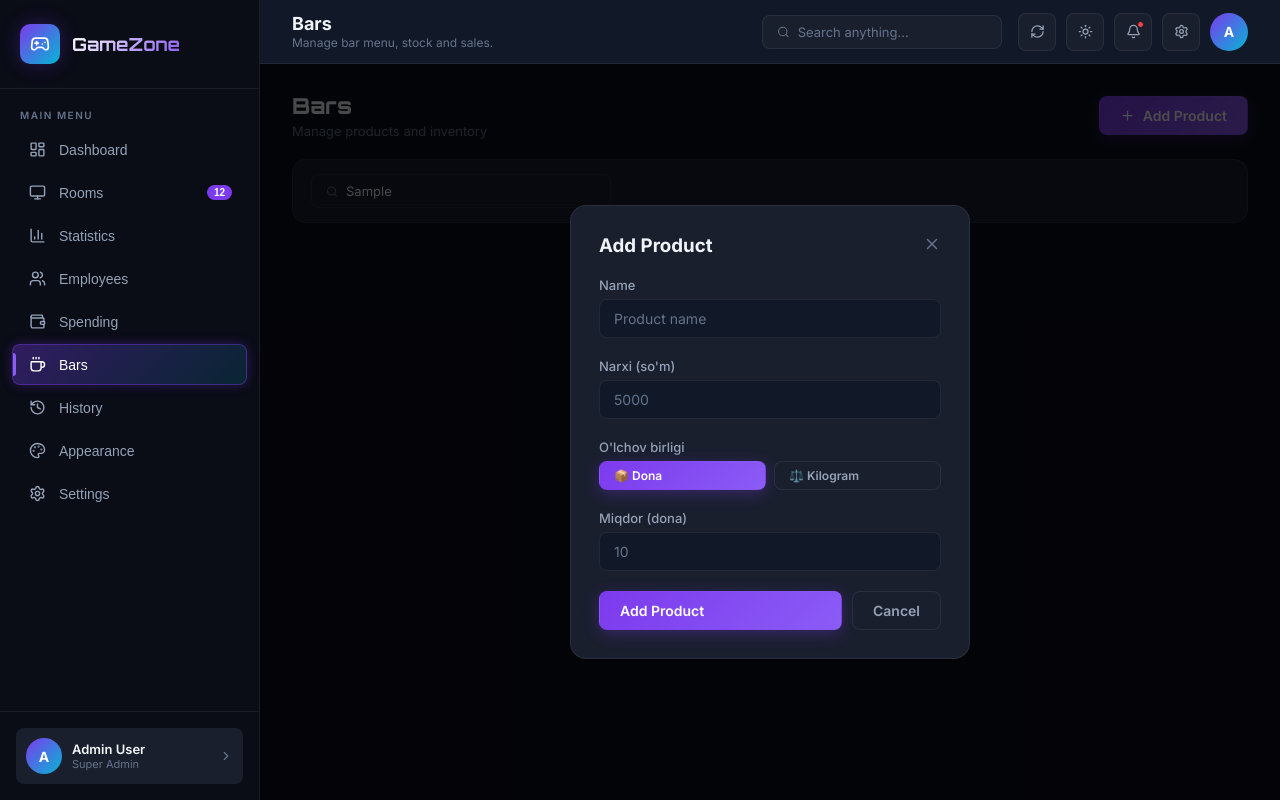
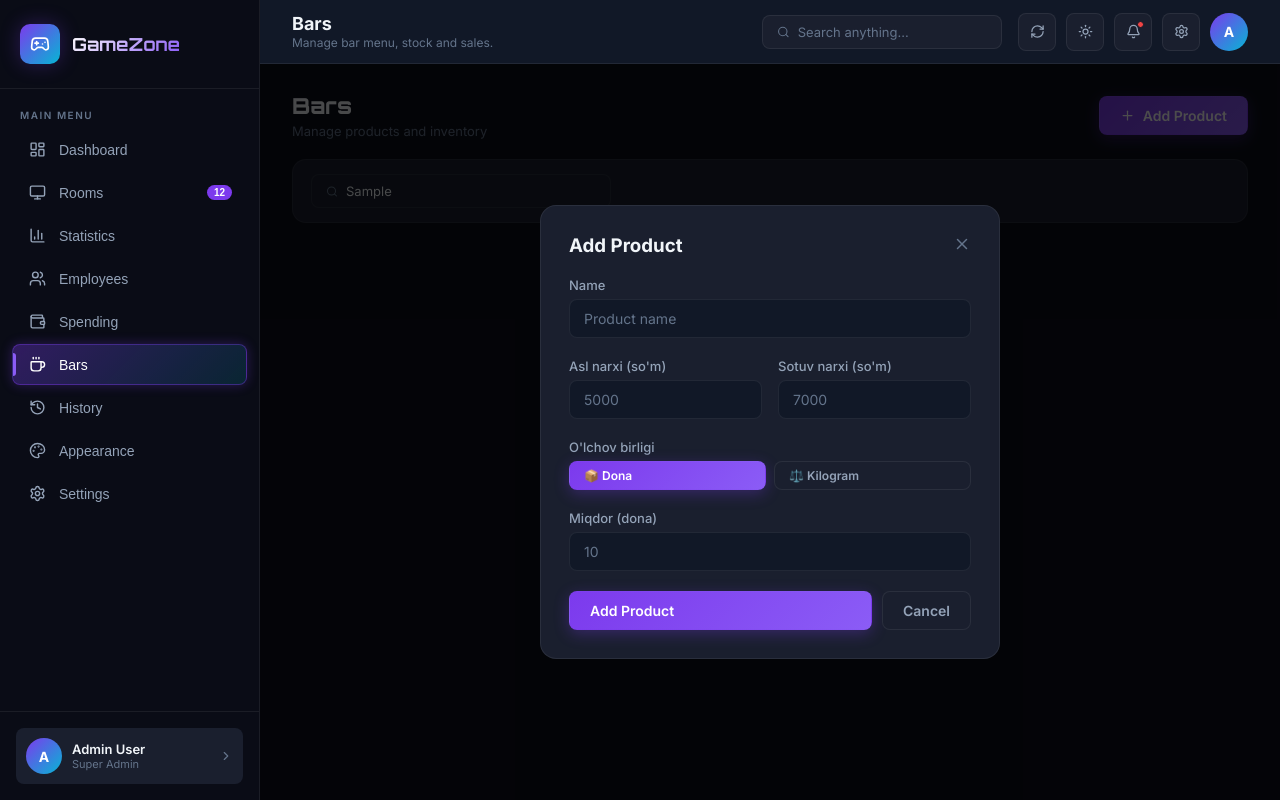
Before and after one commit to kEnmAz-just-chillguy/gaming-club, a React (Vite) app: page /bars in a window 1280 px wide. Both pictures are taken after typing "Sample" into the empty fields and a click on the button "Add Product". Built offline with nearby package versions, Linux system fonts and the light colour scheme.

Commit message:
feat(bars): add sotuv narxi and fix modal layout

```diff
--- a/src/pages/Bars.jsx
+++ b/src/pages/Bars.jsx
@@ -14,24 +14,24 @@ export default function Bars() {
   const [search, setSearch] = useState('');
   const [showAdd, setShowAdd] = useState(false);
   const [editId, setEditId] = useState(null);
-  const [form, setForm] = useState({ name: '', price: '', quantity: '', unit: 'dona' });
+  const [form, setForm] = useState({ name: '', price: '', sotuv_narxi: '', quantity: '', unit: 'dona' });
 
   const filtered = items.filter(i => i.name.toLowerCase().includes(search.toLowerCase()));
 
   const handleSave = () => {
     if (!form.name) return;
     if (editId) {
-      setItems(prev => prev.map(i => i.id === editId ? { ...i, ...form, price: +form.price, quantity: +form.quantity } : i));
+      setItems(prev => prev.map(i => i.id === editId ? { ...i, ...form, price: +form.price, sotuv_narxi: +form.sotuv_narxi, quantity: +form.quantity } : i));
       setEditId(null);
     } else {
-      setItems(prev => [...prev, { id: Date.now(), name: form.name, price: +form.price, quantity: +form.quantity, unit: form.unit }]);
+      setItems(prev => [...prev, { id: Date.now(), name: form.name, price: +form.price, sotuv_narxi: +form.sotuv_narxi, quantity: +form.quantity, unit: form.unit }]);
     }
     setShowAdd(false);
-    setForm({ name: '', price: '', quantity: '', unit: 'dona' });
+    setForm({ name: '', price: '', sotuv_narxi: '', quantity: '', unit: 'dona' });
   };
 
   const handleEdit = (item) => {
-    setForm({ name: item.name, price: String(item.price), quantity: String(item.quantity), unit: item.unit || 'dona' });
+    setForm({ name: item.name, price: String(item.price), sotuv_narxi: String(item.sotuv_narxi || ''), quantity: String(item.quantity), unit: item.unit || 'dona' });
     setEditId(item.id);
     setShowAdd(true);
   };
@@ -43,7 +43,7 @@ export default function Bars() {
           <h1 style={{ fontFamily: 'Orbitron, sans-serif', fontSize: 22 }}>Bars</h1>
           <p style={{ color: 'var(--text-muted)', fontSize: 13, marginTop: 4 }}>Manage products and inventory</p>
         </div>
-        <button className="btn btn-primary" onClick={() => { setShowAdd(true); setEditId(null); setForm({ name: '', price: '', quantity: '', unit: 'dona' }); }}>
+        <button className="btn btn-primary" onClick={() => { setShowAdd(true); setEditId(null); setForm({ name: '', price: '', sotuv_narxi: '', quantity: '', unit: 'dona' }); }}>
           <Plus size={15} /> Add Product
         </button>
       </div>
@@ -67,9 +67,19 @@ export default function Bars() {
                 <button className="btn btn-danger btn-sm" style={{ padding: '4px 8px' }} onClick={() => setItems(prev => prev.filter(i => i.id !== item.id))}><Trash2 size={11} /></button>
               </div>
             </div>
-            <div className="flex-between mt-16">
-              <span style={{ fontSize: 18, fontWeight: 800, color: 'var(--accent-light)' }}>{item.price.toLocaleString()} so'm</span>
-              <span className="badge badge-purple">{item.quantity} {item.unit || 'dona'}</span>
+            <div className="mt-16" style={{ display: 'flex', flexDirection: 'column', gap: 6 }}>
+              <div className="flex-between">
+                <span style={{ fontSize: 13, color: 'var(--text-muted)' }}>Asl narxi:</span>
+                <span style={{ fontSize: 14, fontWeight: 600, color: 'var(--text-primary)' }}>{item.price?.toLocaleString()} so'm</span>
+              </div>
+              <div className="flex-between">
+                <span style={{ fontSize: 13, color: 'var(--text-muted)' }}>Sotuv narxi:</span>
+                <span style={{ fontSize: 18, fontWeight: 800, color: 'var(--green)' }}>{item.sotuv_narxi?.toLocaleString() || 0} so'm</span>
+              </div>
+              <div className="flex-between mt-8" style={{ borderTop: '1px solid var(--border)', paddingTop: 10 }}>
+                <span style={{ fontSize: 13, color: 'var(--text-muted)' }}>Miqdor:</span>
+                <span className="badge badge-purple">{item.quantity} {item.unit || 'dona'}</span>
+              </div>
             </div>
           </div>
         ))}
@@ -78,7 +88,7 @@ export default function Bars() {
       {/* Add/Edit Modal */}
       {showAdd && (
         <div style={{ position: 'fixed', inset: 0, background: 'rgba(0,0,0,0.7)', display: 'flex', alignItems: 'center', justifyContent: 'center', zIndex: 200 }} onClick={() => setShowAdd(false)}>
-          <div style={{ background: 'var(--bg-card)', border: '1px solid var(--border)', borderRadius: 16, padding: 28, width: 400 }} onClick={e => e.stopPropagation()}>
+          <div style={{ background: 'var(--bg-card)', border: '1px solid var(--border)', borderRadius: 16, padding: 28, width: 460, maxWidth: '95%' }} onClick={e => e.stopPropagation()}>
             <div className="flex-between mb-20">
               <h3>{editId ? 'Edit Product' : 'Add Product'}</h3>
               <button onClick={() => setShowAdd(false)} style={{ background: 'none', border: 'none', color: 'var(--text-muted)', cursor: 'pointer' }}><X size={18} /></button>
@@ -88,9 +98,15 @@ export default function Bars() {
                 <label className="form-label">Name</label>
                 <input className="form-input" placeholder="Product name" value={form.name} onChange={e => setForm(p => ({ ...p, name: e.target.value }))} />
               </div>
-              <div className="form-group">
-                <label className="form-label">Narxi (so'm)</label>
-                <input className="form-input" type="number" step="100" min="0" placeholder="5000" value={form.price} onChange={e => setForm(p => ({ ...p, price: e.target.value }))} />
+              <div style={{ display: 'grid', gridTemplateColumns: '1fr 1fr', gap: 16 }}>
+                <div className="form-group" style={{ minWidth: 0 }}>
+                  <label className="form-label">Asl narxi (so'm)</label>
+                  <input className="form-input" type="number" step="100" min="0" placeholder="5000" value={form.price} onChange={e => setForm(p => ({ ...p, price: e.target.value }))} style={{ minWidth: 0, width: '100%' }} />
+                </div>
+                <div className="form-group" style={{ minWidth: 0 }}>
+                  <label className="form-label">Sotuv narxi (so'm)</label>
+                  <input className="form-input" type="number" step="100" min="0" placeholder="7000" value={form.sotuv_narxi} onChange={e => setForm(p => ({ ...p, sotuv_narxi: e.target.value }))} style={{ minWidth: 0, width: '100%' }} />
+                </div>
               </div>
               <div className="form-group">
                 <label className="form-label">O'lchov birligi</label>
```
